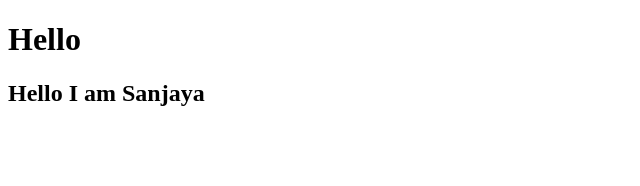
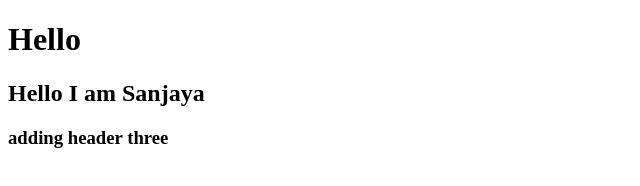
Before and after one commit to K-Sanjaya-Kumar/smart, a plain HTML site: page index.html in a window 1280 px wide. Shown: the whole page, without its empty margins (0-640 px from the left). Drawn offline with Linux system fonts and the light colour scheme.

Commit message:
Update index.html

```diff
--- a/index.html
+++ b/index.html
@@ -8,5 +8,6 @@
 <body>
     <h1>Hello</h1>
     <h2>Hello I am Sanjaya</h2>
+    <h3>adding header three</h3>
 </body>
 </html>
```
